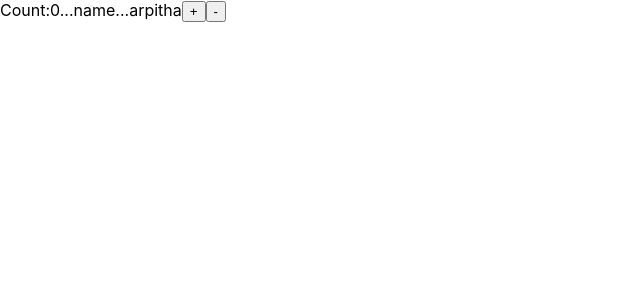
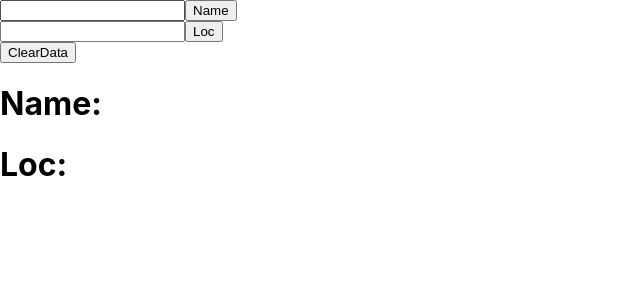
Before and after one commit to ArpithaPuttegowda/myrepo, a React (Create React App) app in the folder myreduxfirstapp/: page / in a window 1280 px wide. Shown: the top 300 px of the page, without its empty margins (0-640 px from the left). Built offline with nearby package versions, Linux system fonts and the light colour scheme.

Commit message:
useReducer and context

```diff
--- a/myreduxfirstapp/src/App.js
+++ b/myreduxfirstapp/src/App.js
@@ -1,11 +1,17 @@
+import {useReducer} from "react";
 import {useSelector} from "react-redux";
 import "./App.css";
 import {A} from "./Components/A";
 import {B} from "./Components/B";
 import {C} from "./Components/C";
 import ReduxSampleClass from "./Components/ClassCompRedux/ReduxSampleClass";
+import {ctx} from "./Components/ExampleUseReducer/createContex";
 import {ExampleUserReducer} from "./Components/ExampleUseReducer/ExampleUserReducer";
 import {IncDecCount} from "./Components/ExampleUseReducer/IncDecCount";
+import {initData} from "./Components/ExampleUseReducer/initData";
+import {NameLoc} from "./Components/ExampleUseReducer/NameLoc";
+import {reducer} from "./Components/ExampleUseReducer/reducer";
+import {RenderData} from "./Components/ExampleUseReducer/RenderData";
 import {GetData} from "./Components/GetData";
 import {RenderPosts} from "./Components/RenderPosts";
 import {AjaxExample} from "./ReduxToolkit/AjaxExample";
@@ -14,7 +20,9 @@ import {Registration} from "./ReduxToolkit/Registration";
 import {UpdateColor} from "./ReduxToolkit/UpdateColor";
 
 function App() {
-  const state = useSelector((state) => state);
+  // const state = useSelector((state) => state);
+  const [state, dispatch] = useReducer(reducer, initData);
+
   return (
     <div>
       {/* <A />
@@ -29,7 +37,10 @@ function App() {
       {/* <UpdateColor /> */}
       {/* <h1>Updated color...{state.updateColorReducer.color}</h1> */}
       {/* <IncDecCount /> */}
-      <ExampleUserReducer />
+      {/* <ExampleUserReducer /> */}
+      <ctx.Provider value={[state, dispatch]}>
+        <RenderData />
+      </ctx.Provider>
     </div>
   );
 }
--- /dev/null
+++ b/myreduxfirstapp/src/Components/ExampleUseReducer/Loc.js
@@ -0,0 +1,22 @@
+import React, {useContext, useRef} from "react";
+import {ctx} from "./createContex";
+
+export const Loc = () => {
+  const locRef = useRef();
+  const data = useContext(ctx);
+
+  const handleName = () => {
+    const loc = locRef.current.value;
+    data[1]({
+      case: "LOC",
+      payload: loc
+    });
+    locRef.current.value = "";
+  };
+  return (
+    <div>
+      <input ref={locRef} />
+      <button onClick={handleName}>Loc</button>
+    </div>
+  );
+};
--- /dev/null
+++ b/myreduxfirstapp/src/Components/ExampleUseReducer/Name.js
@@ -0,0 +1,21 @@
+import React, {useContext, useRef} from "react";
+import {ctx} from "./createContex";
+
+export const Name = () => {
+  const nameRef = useRef();
+  const data = useContext(ctx);
+  const handleName = () => {
+    const name = nameRef.current.value;
+    data[1]({
+      case: "NAME",
+      name
+    });
+    nameRef.current.value = "";
+  };
+  return (
+    <div>
+      <input ref={nameRef} />
+      <button onClick={handleName}>Name</button>
+    </div>
+  );
+};
--- /dev/null
+++ b/myreduxfirstapp/src/Components/ExampleUseReducer/NameLoc.js
@@ -0,0 +1,12 @@
+import React, {useContext} from "react";
+import {ctx} from "./createContex";
+
+export const NameLoc = () => {
+  const data = useContext(ctx);
+  return (
+    <div>
+      <h1>Name:{data[0]?.name}</h1>
+      <h1>Loc:{data[0]?.loc}</h1>
+    </div>
+  );
+};
--- /dev/null
+++ b/myreduxfirstapp/src/Components/ExampleUseReducer/RenderData.js
@@ -0,0 +1,25 @@
+import React, {useContext} from "react";
+import {ctx} from "./createContex";
+import {Loc} from "./Loc";
+import {Name} from "./Name";
+import {NameLoc} from "./NameLoc";
+
+export const RenderData = () => {
+  const data = useContext(ctx);
+  return (
+    <div>
+      <Name />
+      <Loc />
+      <button
+        onClick={() =>
+          data[1]({
+            case: "CLEAR"
+          })
+        }
+      >
+        ClearData
+      </button>
+      <NameLoc />
+    </div>
+  );
+};
--- /dev/null
+++ b/myreduxfirstapp/src/Components/ExampleUseReducer/createContex.js
@@ -0,0 +1,3 @@
+import React from "react";
+
+export const ctx = React.createContext();
--- /dev/null
+++ b/myreduxfirstapp/src/Components/ExampleUseReducer/initData.js
@@ -0,0 +1,4 @@
+export const initData = {
+  name: "",
+  loc: ""
+};
--- /dev/null
+++ b/myreduxfirstapp/src/Components/ExampleUseReducer/reducer.js
@@ -0,0 +1,12 @@
+export const reducer = (state, action) => {
+  if (action.case === "NAME") {
+    state = {...state, name: action.name};
+  }
+  if (action.case === "LOC") {
+    state = {...state, loc: action.payload};
+  }
+  if (action.case === "CLEAR") {
+    state = {...state, name: "", loc: ""};
+  }
+  return state;
+};
```
